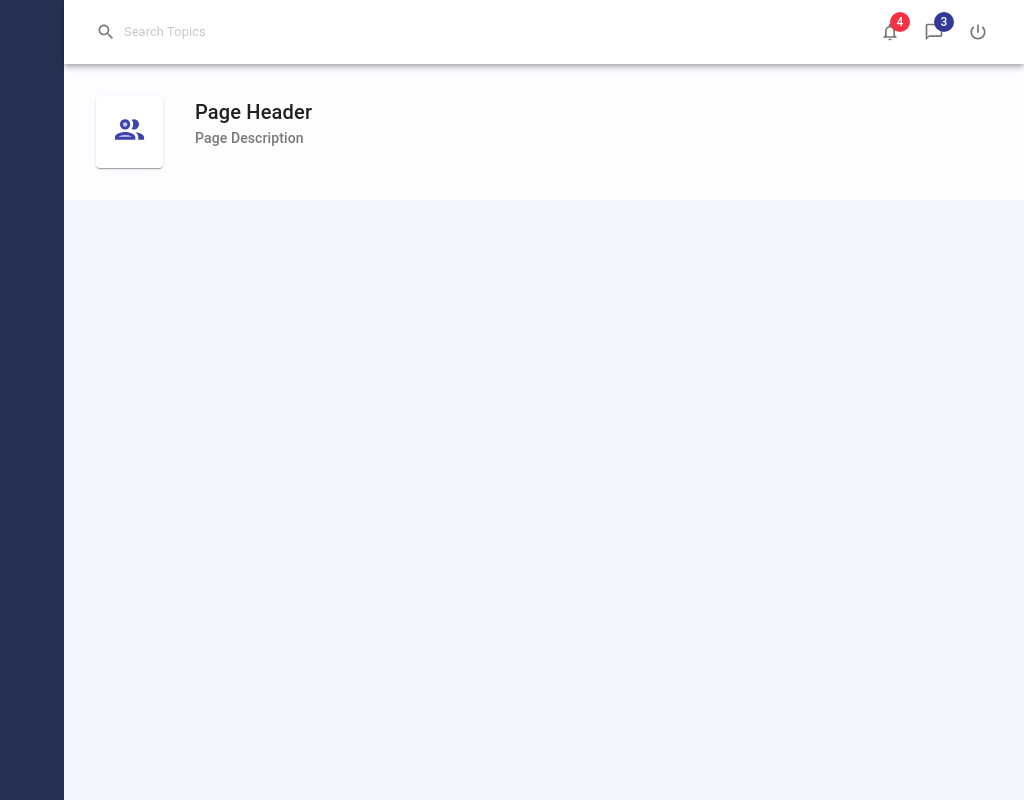
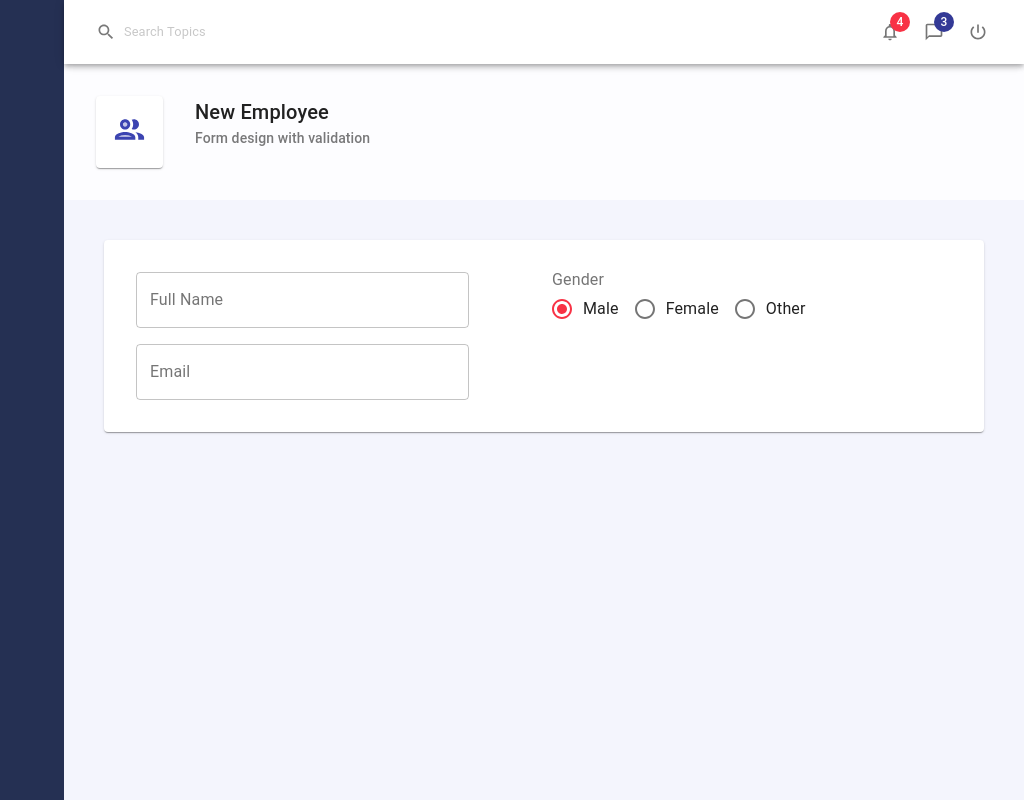
Before and after one commit to JLKP001/React-Material-UI-Complete-Tutorial, a React (Create React App) app in the folder material-ui-tutorial/: page / in a window 1280 px wide. Shown: the whole page, without its empty margins (256-1280 px from the left). Built offline with nearby package versions, Linux system fonts and the light colour scheme.

Commit message:
Added a new employee form with Name, Email & Gender inputs

```diff
--- a/material-ui-tutorial/src/App.js
+++ b/material-ui-tutorial/src/App.js
@@ -2,6 +2,7 @@
 import { SideMenu } from "./components/SideMenu";
 import { Header } from "./components/Header";
 import { PageHeader } from "./components/PageHeader";
+import { Employees } from "./pages/Employees/Employees";
 import {
   createMuiTheme,
   CssBaseline,
@@ -32,11 +33,7 @@
       <SideMenu />
       <div className={classes.appMain}>
         <Header />
-        <PageHeader
-          title="Page Header"
-          subtitle="Page Description"
-          icon={<PeopleOutlineTwoToneIcon fontSize="large" />}
-        />
+        <Employees />
       </div>
       <CssBaseline />
     </ThemeProvider>
--- /dev/null
+++ b/material-ui-tutorial/src/components/controls/Controls.js
@@ -0,0 +1,4 @@
+import { Input } from "./Input";
+import { RadioGroup } from "./RadioGroup";
+
+export const Controls = { Input, RadioGroup };
--- /dev/null
+++ b/material-ui-tutorial/src/components/controls/Input.js
@@ -0,0 +1,14 @@
+import React from "react";
+import { TextField } from "@material-ui/core";
+
+export const Input = ({ name, label, value, onChange }) => {
+  return (
+    <TextField
+      variant="outlined"
+      label={label}
+      name={name}
+      value={value}
+      onChange={onChange}
+    />
+  );
+};
--- /dev/null
+++ b/material-ui-tutorial/src/components/controls/RadioGroup.js
@@ -0,0 +1,26 @@
+import {
+  FormControl,
+  FormControlLabel,
+  FormLabel,
+  Radio,
+  RadioGroup as MuiRadioGroup,
+} from "@material-ui/core";
+import React from "react";
+
+export const RadioGroup = ({ name, label, value, onChange, items }) => {
+  return (
+    <FormControl>
+      <FormLabel>{label}</FormLabel>
+      <MuiRadioGroup row name={name} value={value} onChange={onChange}>
+        {items.map((item, index) => (
+          <FormControlLabel
+            key={index}
+            value={item.id}
+            control={<Radio />}
+            label={item.title}
+          />
+        ))}
+      </MuiRadioGroup>
+    </FormControl>
+  );
+};
--- /dev/null
+++ b/material-ui-tutorial/src/components/useForm.js
@@ -0,0 +1,28 @@
+import React, { useState } from "react";
+import { makeStyles } from "@material-ui/core";
+
+const useStyles = makeStyles((theme) => ({
+  root: {
+    "& .MuiFormControl-root": { width: "80%", margin: theme.spacing(1) },
+  },
+}));
+
+export const useForm = (initialValues) => {
+  const [values, setValues] = useState(initialValues);
+
+  const handleInputChange = (e) => {
+    const { name, value } = e.target;
+    setValues({ ...values, [name]: value });
+  };
+
+  return { values, setValues, handleInputChange };
+};
+
+export const Form = (props) => {
+  const classes = useStyles();
+  return (
+    <form className={classes.root} autoComplete="off">
+      {props.children}
+    </form>
+  );
+};
--- /dev/null
+++ b/material-ui-tutorial/src/pages/Employees/EmployeeForm.js
@@ -0,0 +1,56 @@
+import { Grid } from "@material-ui/core";
+import React from "react";
+import { useForm, Form } from "../../components/useForm";
+import { Controls } from "../../components/controls/Controls";
+
+const genderItems = [
+  { id: "male", title: "Male" },
+  { id: "female", title: "Female" },
+  { id: "other", title: "Other" },
+];
+
+const initialValues = {
+  id: 0,
+  fullName: "",
+  email: "",
+  mobile: "",
+  city: "",
+  gender: "male",
+  departmentId: "",
+  hireDate: new Date(),
+  isPermanent: false,
+};
+
+export const EmployeeForm = () => {
+  const { values, handleInputChange } = useForm(initialValues);
+
+  return (
+    <Form>
+      <Grid container>
+        <Grid item xs={6}>
+          <Controls.Input
+            label="Full Name"
+            name="fullName"
+            value={values.fullName}
+            onChange={handleInputChange}
+          />
+          <Controls.Input
+            label="Email"
+            name="email"
+            value={values.email}
+            onChange={handleInputChange}
+          />
+        </Grid>
+        <Grid item xs={6}>
+          <Controls.RadioGroup
+            name="gender"
+            label="Gender"
+            value={values.gender}
+            onChange={handleInputChange}
+            items={genderItems}
+          />
+        </Grid>
+      </Grid>
+    </Form>
+  );
+};
--- /dev/null
+++ b/material-ui-tutorial/src/pages/Employees/Employees.js
@@ -0,0 +1,26 @@
+import React from "react";
+import { makeStyles, Paper } from "@material-ui/core";
+import { EmployeeForm } from "./EmployeeForm";
+import { PageHeader } from "../../components/PageHeader";
+import PeopleOutlineTwoToneIcon from "@material-ui/icons/PeopleOutlineTwoTone";
+
+const useStyles = makeStyles((theme) => ({
+  pageContent: { margin: theme.spacing(5), padding: theme.spacing(3) },
+}));
+
+export const Employees = () => {
+  const classes = useStyles();
+
+  return (
+    <>
+      <PageHeader
+        title="New Employee"
+        subtitle="Form design with validation"
+        icon={<PeopleOutlineTwoToneIcon fontSize="large" />}
+      />
+      <Paper className={classes.pageContent}>
+        <EmployeeForm />
+      </Paper>
+    </>
+  );
+};
```
